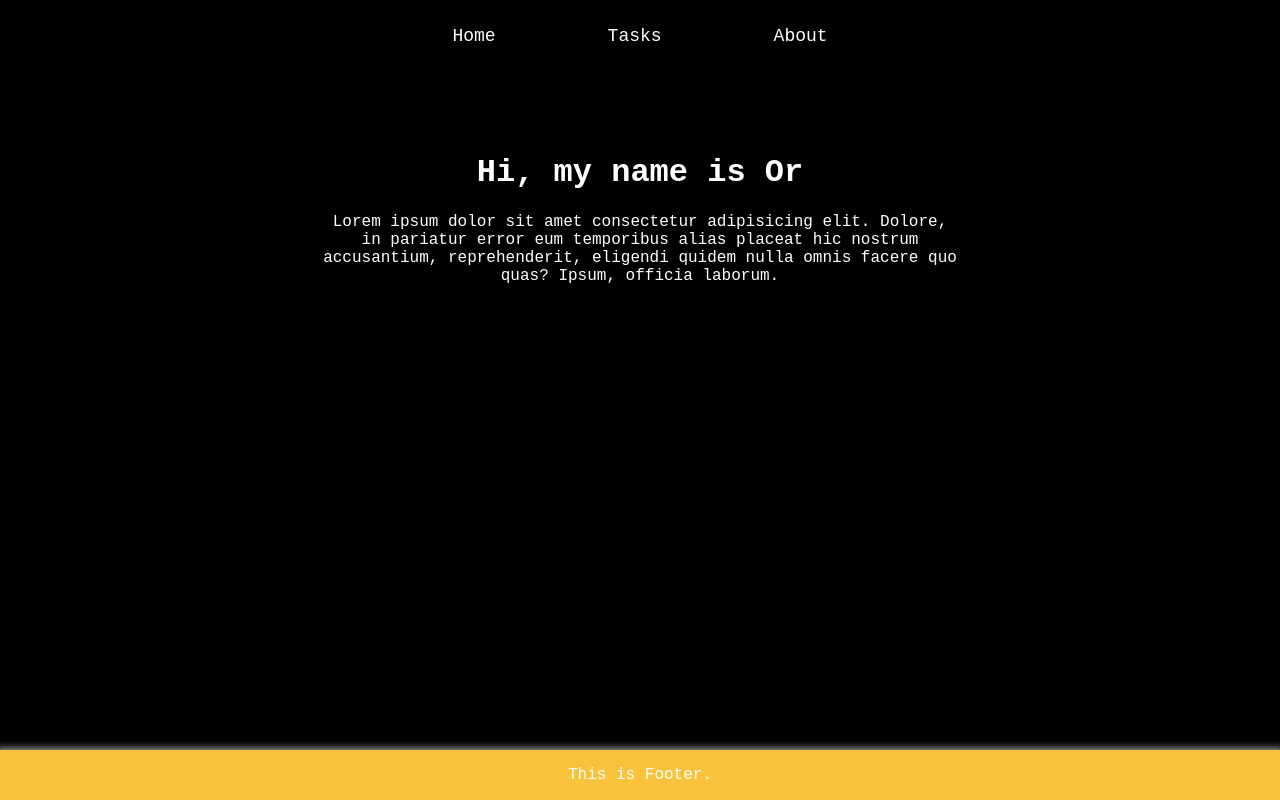
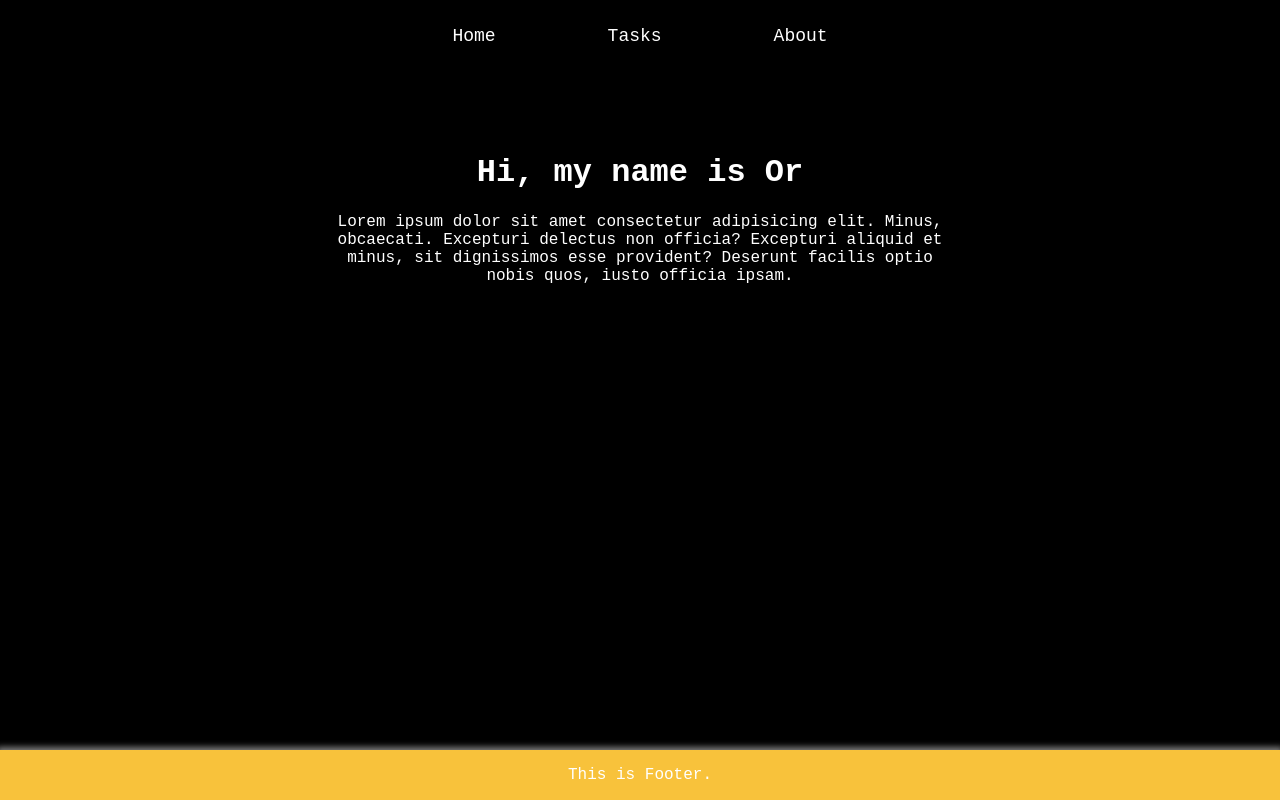
Before and after one commit to orzarhi/React_lesson-Beginners, a React (Vite) app: page /about in a window 1280 px wide. Built offline with nearby package versions, Linux system fonts and the light colour scheme.

Commit message:
Update About.jsx and Todo.css files

```diff
--- a/src/components/About.jsx
+++ b/src/components/About.jsx
@@ -6,7 +6,7 @@ export const About = () => {
         <div className='container'>
             <h1 className='title'>Hi, my name is Or</h1>
             <span className='description'>
-                Lorem ipsum dolor sit amet consectetur adipisicing elit. Dolore, in pariatur error eum temporibus alias placeat hic nostrum accusantium, reprehenderit, eligendi quidem nulla omnis facere quo quas? Ipsum, officia laborum.
+                Lorem ipsum dolor sit amet consectetur adipisicing elit. Minus, obcaecati. Excepturi delectus non officia? Excepturi aliquid et minus, sit dignissimos esse provident? Deserunt facilis optio nobis quos, iusto officia ipsam.
             </span>
         </div>
     )
--- a/src/components/Todo.css
+++ b/src/components/Todo.css
@@ -34,5 +34,6 @@
 	.todo-title {
 		text-align: center;
 		font-size: large;
+		width: 50%;
 	}
 }
```
Also changed, not shown: src/lib/utils.js (line endings or trailing spaces).
